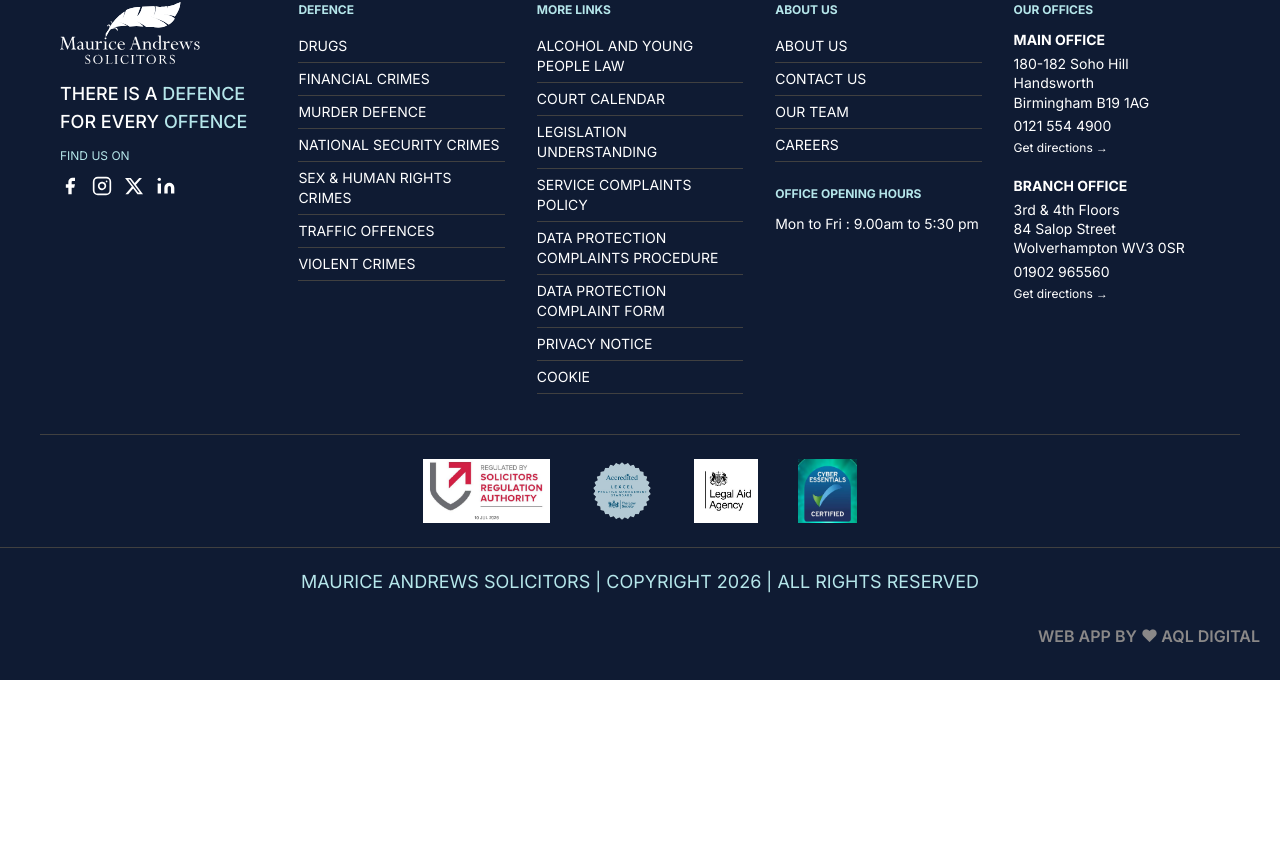
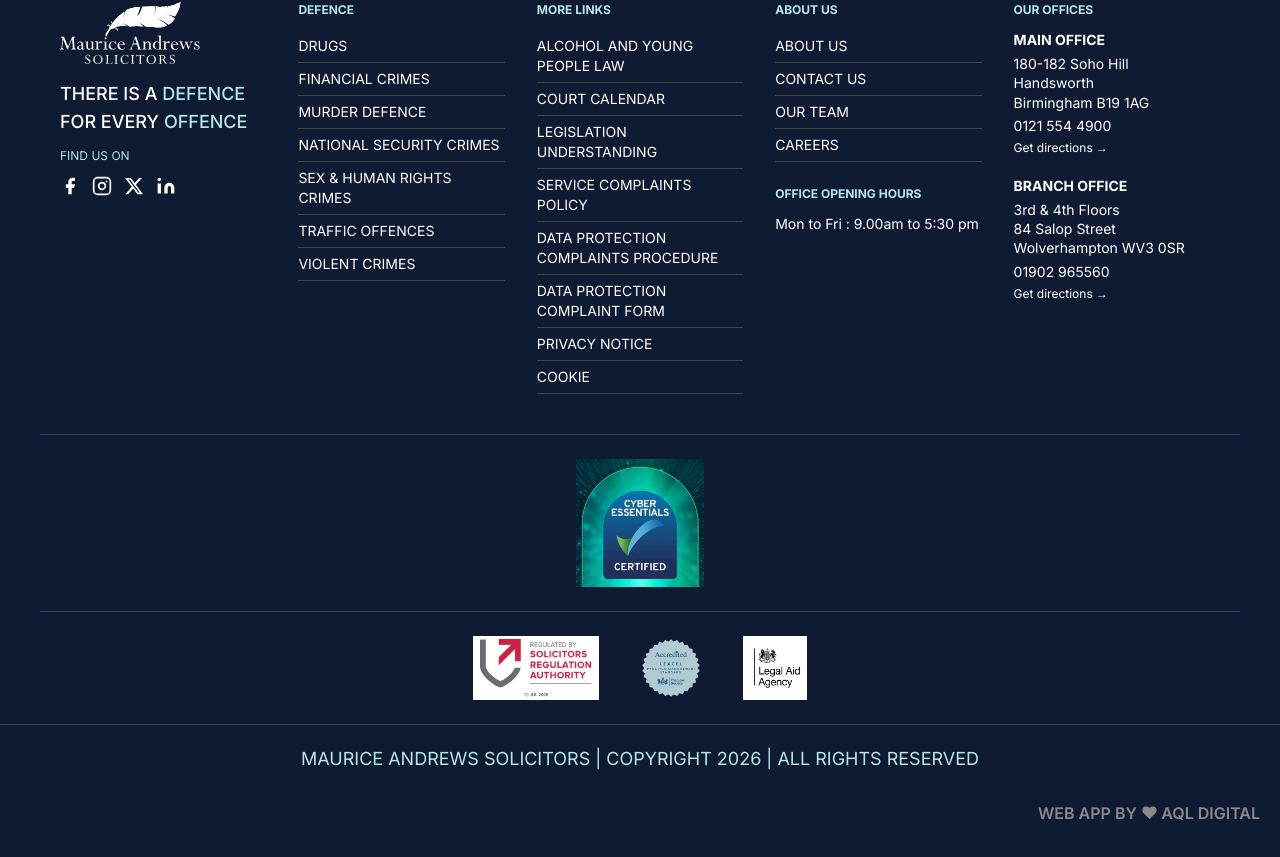
Before and after one commit to mauriceandrewswebsite-lab/maurice-andrews-solicitors, a Next.js app: page /career in a window 1280 px wide. Shown: the part 2215-3072 px from the top of the page. Before the commit the page ends 2895 px from the top, so only its background shows below. Built offline with nearby package versions, Linux system fonts and the light colour scheme.

Commit message:
Use square Cyber Essentials badge on its own footer strip

```diff
--- a/src/components/Footer.tsx
+++ b/src/components/Footer.tsx
@@ -62,6 +62,11 @@
           ))}
         </div>
       </div>
+      <div className="mx-auto flex max-w-[1200px] items-center justify-center border-t border-grey px-5 py-6">
+        <a href="https://www.cyberessentials.ncsc.gov.uk/" target="_blank" rel="noopener noreferrer" aria-label="Cyber Essentials Certified 2026">
+          <img src="/assets/cyber-essentials-badge.png" alt="Cyber Essentials Certified 2026" className="h-28 w-auto md:h-32" />
+        </a>
+      </div>
       <div className="mx-auto grid max-w-[1200px] grid-cols-2 place-items-center gap-x-10 gap-y-6 border-t border-grey px-5 py-6 sm:flex sm:items-center sm:justify-center sm:gap-10">
         <a href="https://www.sra.org.uk/consumers/register/organisation/?sraNumber=637667&prevSearchText=Maurice%20Andrews%20solictors&prevSearchFilter=Firm" target="_blank" rel="noopener noreferrer" aria-label="SRA Authorised & Regulated">
           <img src="/assets/sra-regulated.png" alt="SRA Regulated" className="h-16 w-auto" />
@@ -72,9 +77,6 @@
         <a href="https://www.gov.uk/legal-aid" target="_blank" rel="noopener noreferrer" aria-label="Legal Aid Agency">
           <img src="/assets/legal-aid-logo.png" alt="Legal Aid Agency" className="h-16 w-auto" />
         </a>
-        <a href="https://www.cyberessentials.ncsc.gov.uk/" target="_blank" rel="noopener noreferrer" aria-label="Cyber Essentials Certified 2026">
-          <img src="/assets/cyber-essentials-badge.png" alt="Cyber Essentials Certified 2026" className="h-16 w-auto" />
-        </a>
       </div>
       <div className="border-t border-grey py-5 text-center text-lg text-accent">MAURICE ANDREWS SOLICITORS | COPYRIGHT 2026 | ALL RIGHTS RESERVED</div>
       <div className="px-5 pb-8 pt-2 text-right text-base font-semibold text-muted"><a href="https://aqldigital.co.uk/" target="_blank" rel="noopener noreferrer" className="transition-colors hover:text-accent">WEB APP BY ❤ AQL DIGITAL</a></div>
```
Also changed, not shown: public/assets/cyber-essentials-badge.png, 36 other files (tests, documents, lock files or other folders).
